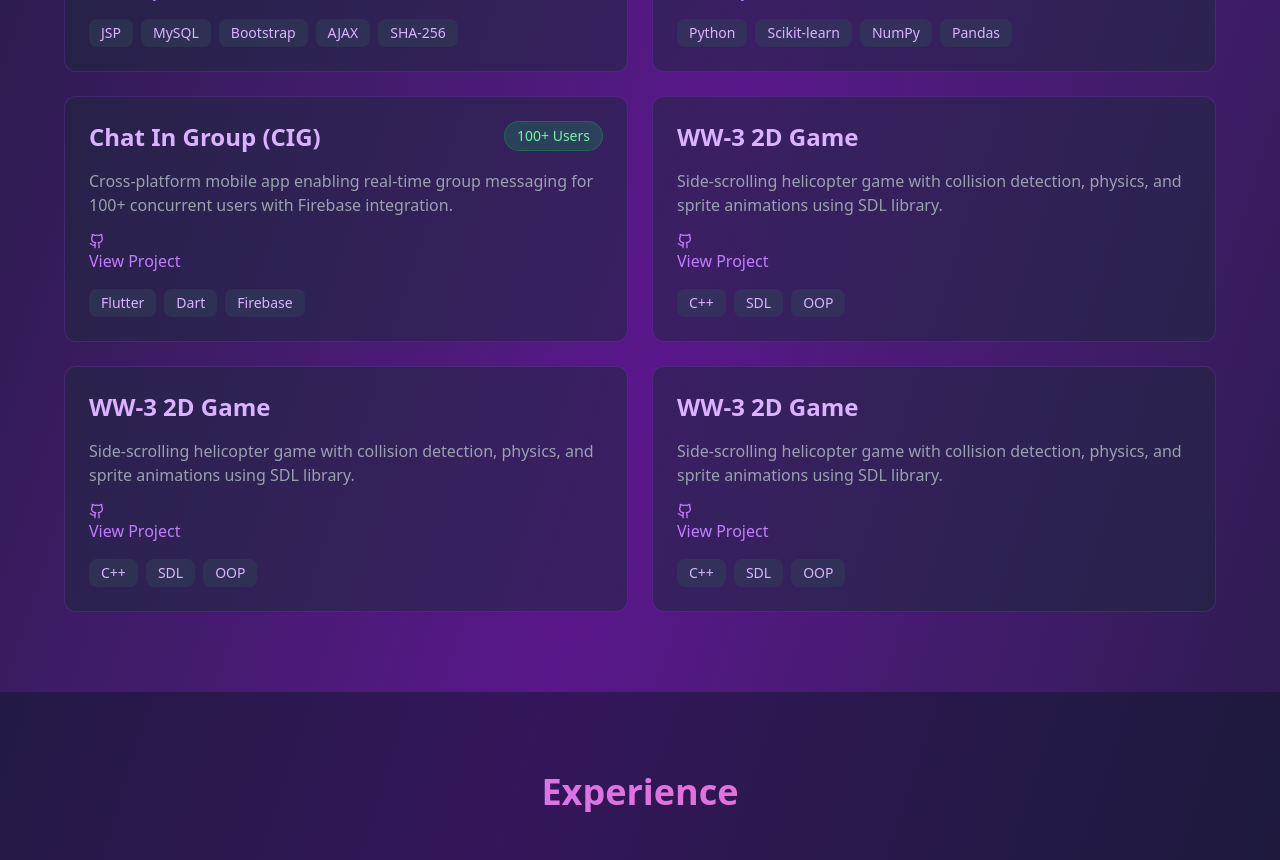
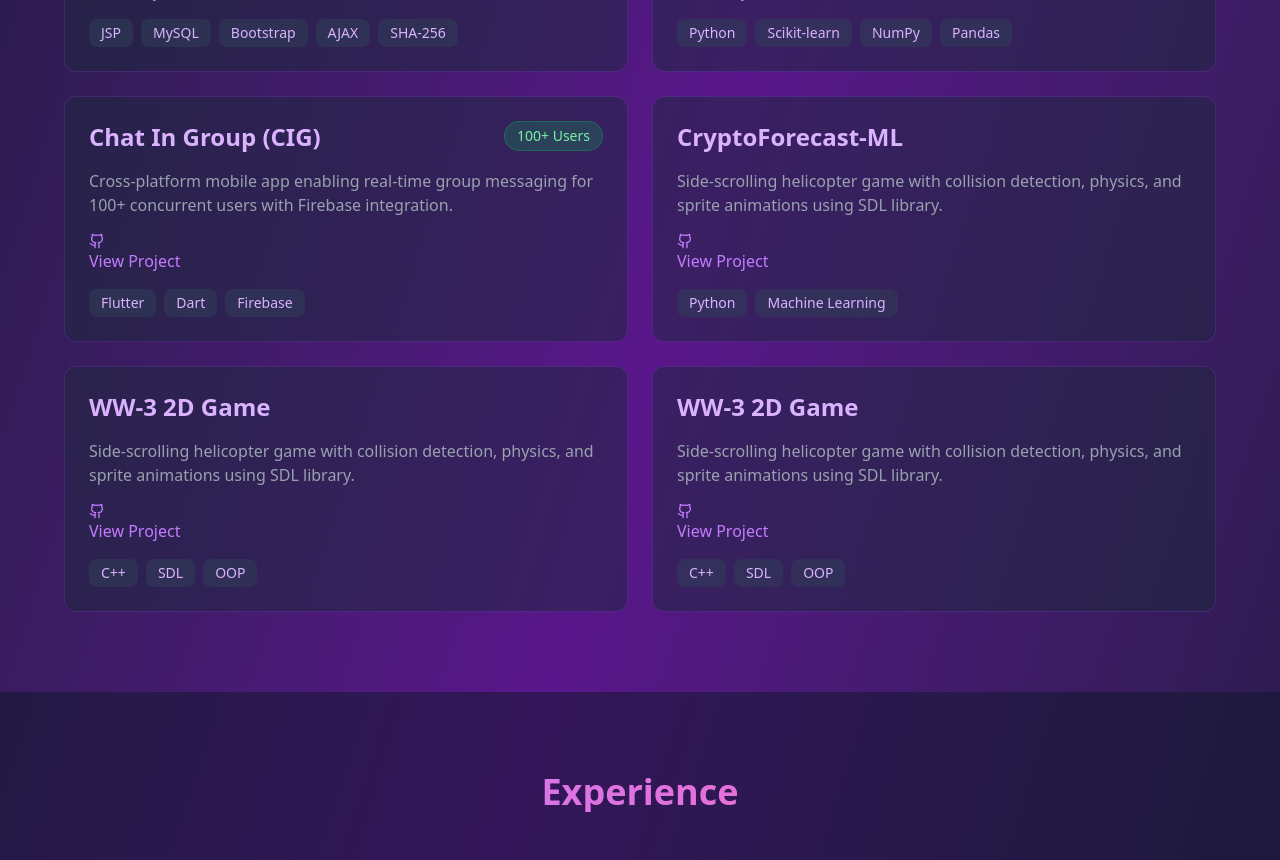
Before and after one commit to Laraib17/my_portfolio, a React (Vite) app: page /#/ in a window 1280 px wide. Shown: the part 1680-2540 px from the top of the page. Built offline with nearby package versions, Linux system fonts and the light colour scheme; a web font is replaced by a local one.

Commit message:
feat:project added

```diff
--- a/src/data/projects.js
+++ b/src/data/projects.js
@@ -21,9 +21,9 @@ export const projects = [
     github: "https://github.com/laraib17/chat-in-group" // Placeholder
   },
   {
-    title: "WW-3 2D Game",
+    title: "CryptoForecast-ML ",
     description: "Side-scrolling helicopter game with collision detection, physics, and sprite animations using SDL library.",
-    tech: ["C++", "SDL", "OOP"],
+    tech: ["Python", "Machine Learning"],
     github: "https://github.com/laraib17/ww3-game" // Placeholder
   },
   {
```
